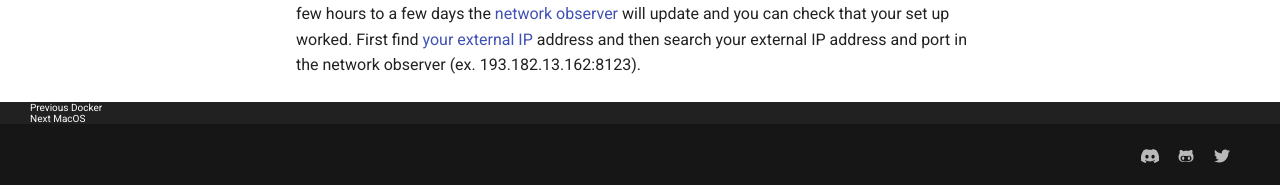
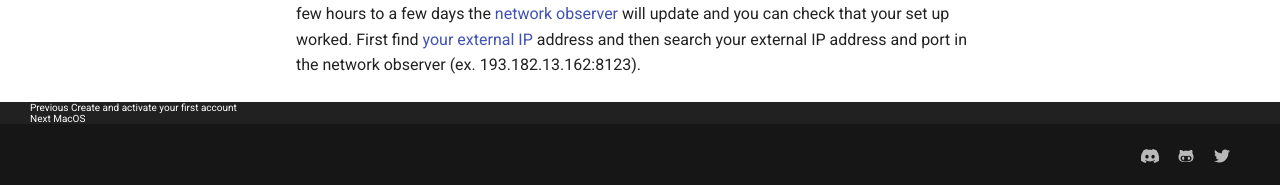
Before and after one commit to ths93/burstcoin-guides, an MkDocs documentation site: the page built from docs/node/setup/windows.md, in a window 1280 px wide and 900 px high, scrolled down 1602 px. Shown: the part 712-897 px from the top of the window. Built offline with MkDocs 1.6.1 and Material for MkDocs 9.7.7, drawn with Linux system fonts in a browser that asks for light colours; comment, search, counter and statistics services are not loaded; old or Windows-style settings are respelled for this version of MkDocs.

Commit message:
Update mkdocs.yml

```diff
--- a/mkdocs.yml
+++ b/mkdocs.yml
@@ -42,6 +42,8 @@
       - Linux: wallet/install/linux.md
       - MacOS: wallet/install/macos.md
       - Docker: wallet/install/docker.md
+    - Usage:
+      - Create and activate your first account: wallet/install/newaccount.md
   - Node:
     - Setup:
       - Windows: node/setup/windows.md
```
